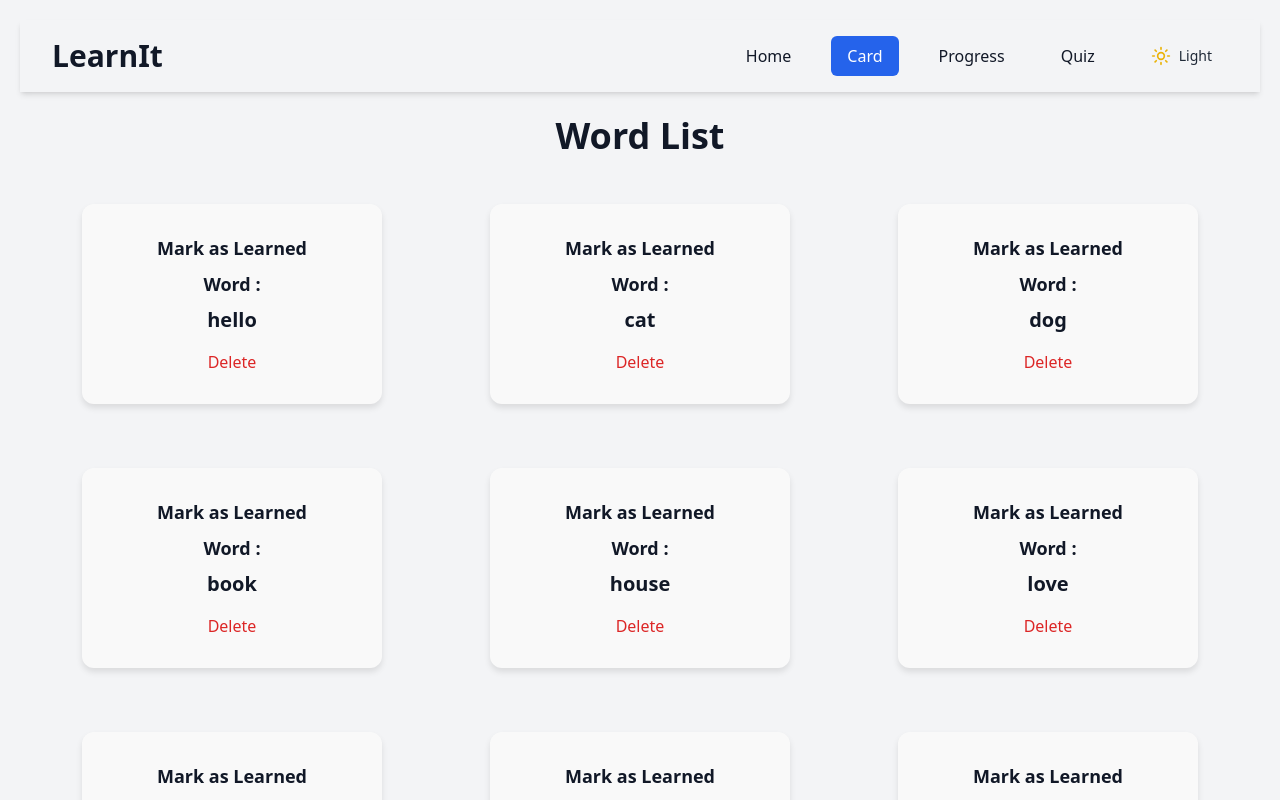
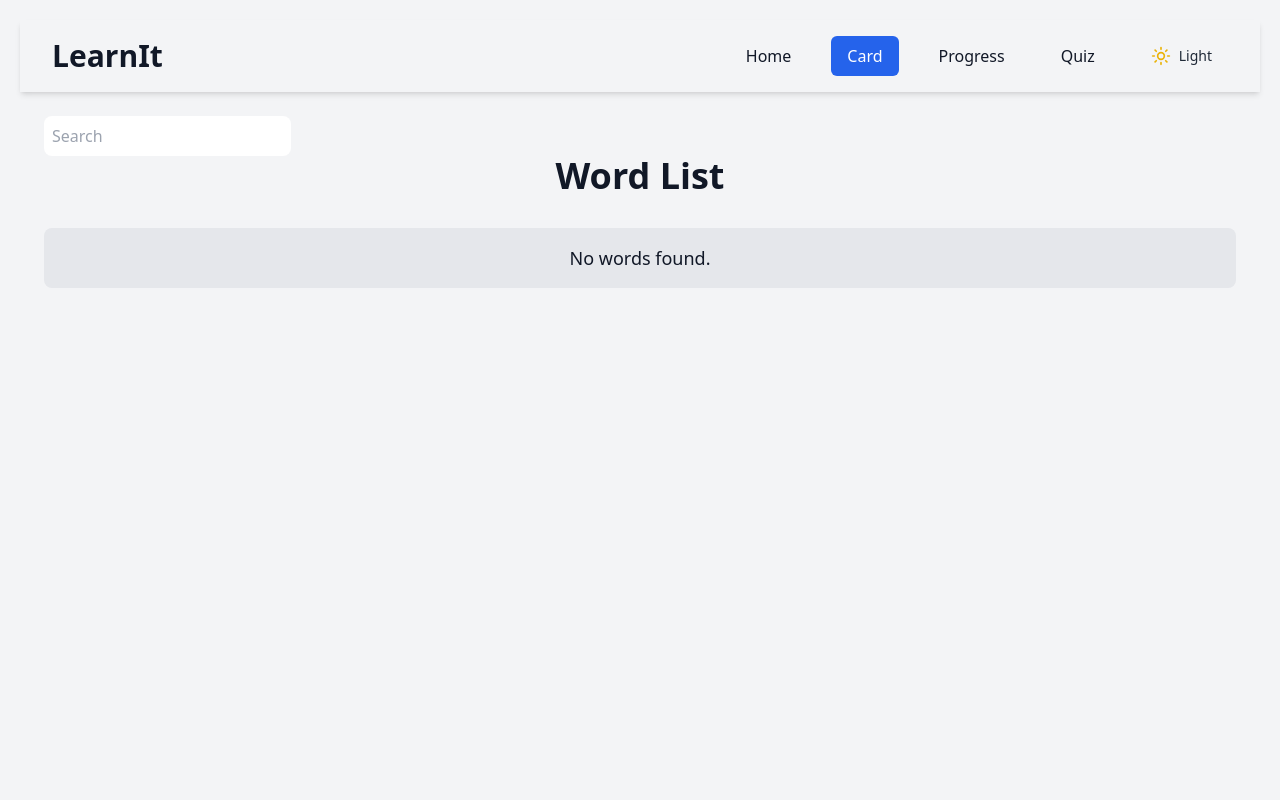
Before and after one commit to Parmanand-Parveen/Sheryians-2.0, a React (Vite) app in the folder 1.Project/React-starter-package/: page /read in a window 1280 px wide. Shown: the top 800 px of the page. Built offline with nearby package versions, Linux system fonts and the light colour scheme.

Commit message:
feat: add search functionality to Read component for filtering words

```diff
--- a/1.Project/React-starter-package/src/Pages/LearnedWord.jsx
+++ b/1.Project/React-starter-package/src/Pages/LearnedWord.jsx
@@ -10,7 +10,7 @@ function LearnedWord() {
   const { word } = useSelector((state) => state.words);
 
    const filteredWord = word.filter((item) => item.isLearnt);
-   console.log(filteredWord)
+
 
   return (
     <div className="min-h-screen bg-gray-100 dark:bg-gray-900 text-gray-900 dark:text-gray-100 p-6">
--- a/1.Project/React-starter-package/src/Pages/Read.jsx
+++ b/1.Project/React-starter-package/src/Pages/Read.jsx
@@ -1,31 +1,67 @@
-import React from "react";
+import React, { useEffect, useState } from "react";
 import { useSelector } from "react-redux";
 import Flashcard from "./Flashcard";
 
-
-
 function Read() {
   const { word } = useSelector((state) => state.words);
+  const filteredWord = word.filter((item) => !item.isLearnt);
 
-   const filteredWord = word.filter((item) => !item.isLearnt);
-   console.log(filteredWord)
+  const [search, setsearch] = useState("");
+
+  const [serchedwords, setSerchedwords] = useState([]);
+  console.log(serchedwords);
+
+  const searchWord = (letters) => {
+    const filter = filteredWord.filter((item) =>
+      item.word.toLowerCase().includes(letters.toLowerCase())
+    );
+    setSerchedwords(filter);
+  };
+
+  useEffect(() => {
+    if (search === "") {
+    } else {
+      searchWord(search);
+    }
+  }, [search]);
 
   return (
     <div className="min-h-screen  bg-gray-100 dark:bg-gray-900 text-gray-900 dark:text-gray-100 p-6">
-      {/* Title */}
-      <h1 className="text-4xl font-bold mb-8 text-center">
-        Word List
-      </h1>
+      <input
+        type="text"
+        placeholder="Search"
+        className="p-2  text-black rounded-lg"
+        value={search}
+        onChange={(e) => setsearch(e.target.value)}
+      />
 
-      {/* Display a message when the list is empty */}
-      {word.length === 0 ? (
+      <h1 className="text-4xl font-bold mb-8 text-center">Word List</h1>
+
+      {serchedwords.length === 0 ? (
         <p className="text-center text-lg font-medium bg-gray-200 dark:bg-gray-800 rounded-lg py-4 px-6">
-          No words found. Add some to get started!
+          No words found.
         </p>
       ) : (
         <div className="grid grid-cols-1 sm:grid-cols-2 lg:grid-cols-3 gap-8">
-          {filteredWord.map((item) => (
-            <div key={item.id} className="transition-transform hover:scale-105">
+          {search === ""
+            ? filteredWord.map((item) => (
+                <div
+                  key={item.id}
+                  className="transition-transform hover:scale-105"
+                >
+                  <Flashcard
+                    frontWord={item.word}
+                    backWord={item.translation}
+                    id={item.id}
+                    text={"Mark as Learned"}
+                  />
+                </div>
+              ))
+            : serchedwords.map((item) => (
+                <div
+                  key={item.id}
+                  className="transition-transform hover:scale-105"
+                >
                   <Flashcard
                     frontWord={item.word}
                     backWord={item.translation}
```
Lines whose indentation alone changed are shown as unchanged.
